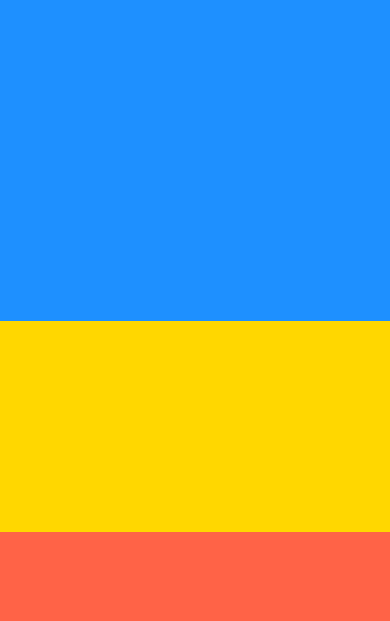
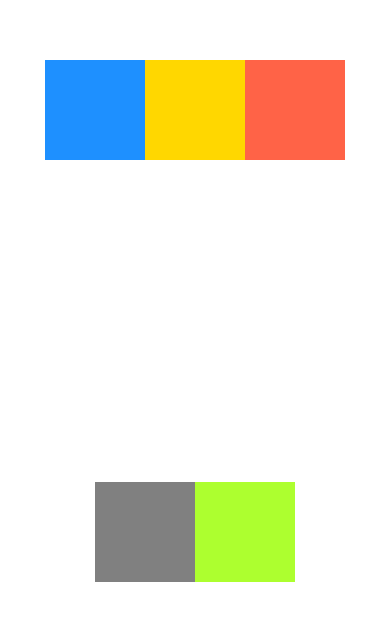
Before and after one commit to PedroPini/react-native, a React Native app: screen / in a window 390 px wide. Shown: the part 101-722 px from the top of the page. Built offline with nearby package versions, Linux system fonts and the light colour scheme.

Commit message:
Learn more flex use

```diff
--- a/App.js
+++ b/App.js
@@ -6,14 +6,12 @@ export default function App() {
 
   return (
 
-      <View style={{backgroundColor: "dodgerblue",
-        flex: 1}}>
-          <View style={{backgroundColor: "dodgerblue",
-         flex: 2}}></View>
-         <View style={{backgroundColor: "gold",
-         flex: 1}}></View>
-         <View style={{backgroundColor: "tomato",
-         flex: 1}}></View>
+      <View style={{backgroundColor: "#fff", flex: 1, flexDirection: "row", justifyContent: "center", alignItems: "center", flexWrap: "wrap"}}>
+          <View style={{backgroundColor: "dodgerblue", width: 100, height: 100}}></View>
+          <View style={{backgroundColor: "gold", width: 100, height: 100}}></View>
+          <View style={{backgroundColor: "tomato", width: 100, height: 100}}></View>
+          <View style={{backgroundColor: "grey", width: 100, height: 100}}></View>
+          <View style={{backgroundColor: "greenyellow", width: 100, height: 100}}></View>
         </View>
   );
 }
```
